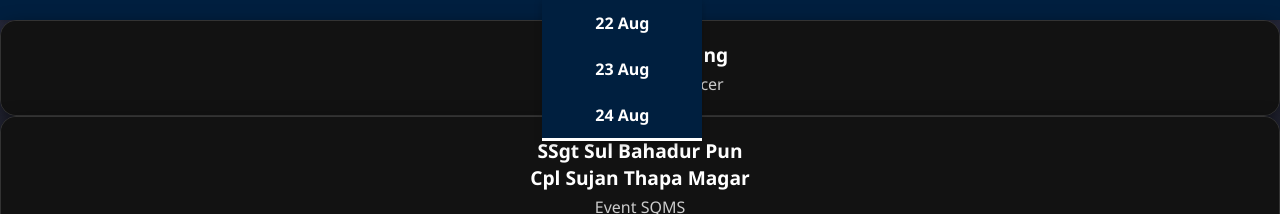
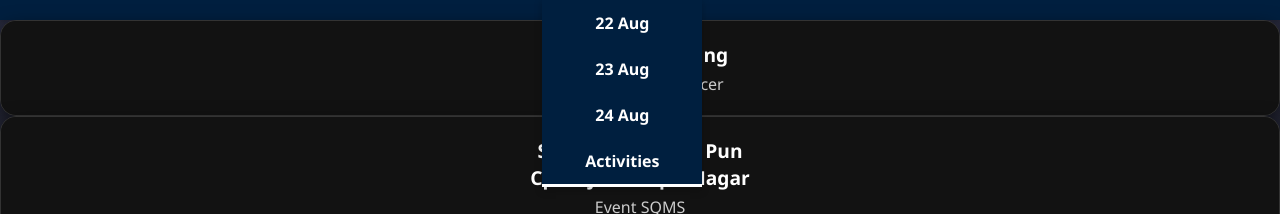
Before and after one commit to surajthapamagar7835/gothajane, a plain HTML site: page team.html in a window 1280 px wide. Both pictures are taken after a click on the link "Events ▾". Shown: the part 586-800 px from the top of the page. Drawn offline with Linux system fonts and the light colour scheme.

Commit message:
Update team.html

```diff
--- a/team.html
+++ b/team.html
@@ -23,6 +23,7 @@
                     <li><a href="event25aug.html">22 Aug</a></li>
                     <li><a href="event23aug.html">23 Aug</a></li>
                     <li><a href="event24aug.html">24 Aug</a></li>
+                  <li><a href="activities.html">Activities</a></li>
                 </ul>
             </li>
 
```
